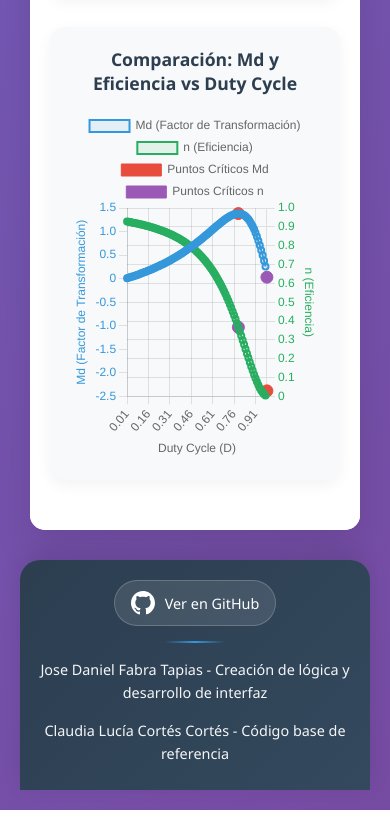
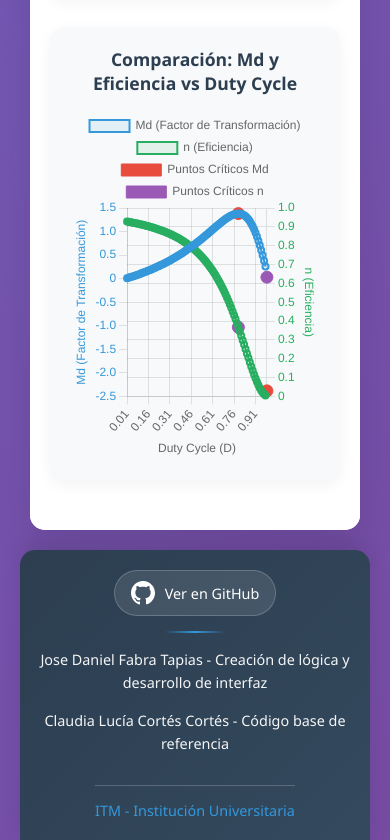
Before and after one commit to JoseDFabra/calculadora-ciclo-trabajo, a plain HTML site: page index.html in a window 390 px wide. Shown: the part 4199-5039 px from the top of the page. Before the commit the page ends 5009 px from the top, so only its background shows below. Drawn offline with nearby package versions, Linux system fonts and the light colour scheme.

Commit message:
Update footer styles and add institution section in index.html for improved layout and presentation. Adjusted padding, margins, and border-radius for better visual consistency, and introduced a new institution element to enhance footer content.

```diff
--- a/index.html
+++ b/index.html
@@ -17,12 +17,13 @@
             font-family: 'Segoe UI', Tahoma, Geneva, Verdana, sans-serif;
             background: linear-gradient(135deg, #667eea 0%, #764ba2 100%);
             min-height: 100vh;
-            padding: 20px;
+            padding: 20px 20px 0 20px;
+            margin: 0;
         }
 
         .container {
             max-width: 1400px;
-            margin: 0 auto;
+            margin: 0 auto 0 auto;
             background: rgba(255, 255, 255, 0.95);
             border-radius: 20px;
             box-shadow: 0 20px 40px rgba(0, 0, 0, 0.1);
@@ -622,11 +623,11 @@
         .footer {
             background: linear-gradient(135deg, #2c3e50 0%, #34495e 100%);
             color: white;
-            padding: 30px 20px;
-            margin-top: 40px;
+            padding: 30px 20px 20px 20px;
+            margin: 30px 0 0 0;
             text-align: center;
+            box-shadow: 0 -5px 20px rgba(0, 0, 0, 0.1);
             border-radius: 20px 20px 0 0;
-            box-shadow: 0 -5px 20px rgba(0, 0, 0, 0.1);
         }
 
         .footer-content {
@@ -686,10 +687,20 @@
             margin: 0 auto;
         }
 
+        .institution {
+            font-size: 1rem;
+            font-weight: 500;
+            color: #3498db;
+            margin-top: 15px;
+            padding-top: 15px;
+            border-top: 1px solid rgba(255, 255, 255, 0.2);
+        }
+
         @media (max-width: 768px) {
             .footer {
                 padding: 20px 15px;
-                margin-top: 30px;
+                margin: 20px 0 0 0;
+                border-radius: 15px 15px 0 0;
             }
 
             .footer-content {
@@ -702,6 +713,10 @@
             }
 
             .credits-info {
+                font-size: 0.9rem;
+            }
+
+            .institution {
                 font-size: 0.9rem;
             }
         }
@@ -988,6 +1003,9 @@
                 </div>
                 <div class="credits-info">
                     Claudia Lucía Cortés Cortés - Código base de referencia
+                </div>
+                <div class="institution">
+                    ITM - Institución Universitaria
                 </div>
             </div>
         </div>
```
